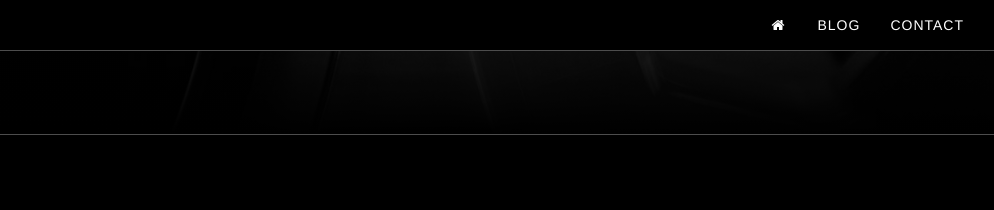
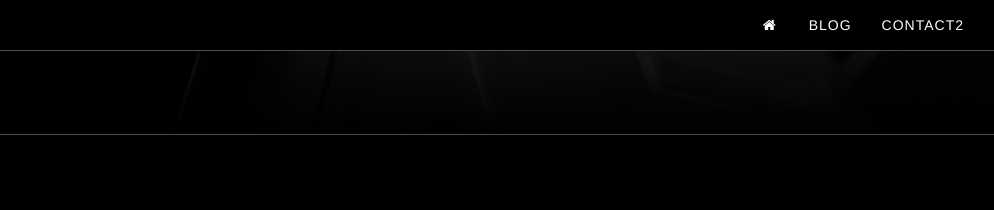
Before and after one commit to peterkraymond/peterkraymond.github.io, a Jekyll site: the page built from index.html, in a window 1280 px wide and 900 px high, scrolled down 766 px. Shown: the top 210 px of the window, without its empty margins (231-1225 px from the left). Built offline with Jekyll 4.4.1, drawn with Linux system fonts in a browser that asks for light colours; nearby versions of some CDN libraries; some of the changed text lies outside the part shown.

Commit message:
Update blog format for home page

```diff
--- a/_layouts/default.html
+++ b/_layouts/default.html
@@ -72,7 +72,7 @@
                         <a class="page-scroll" href="#blog">Blog</a>
                     </li>
                     <li>
-                        <a class="page-scroll" href="#contact">Contact</a>
+                        <a class="page-scroll" href="#contact">Contact2</a>
                     </li>
                 </ul>
             </div>
@@ -81,22 +81,7 @@
         <!-- /.container -->
     </nav>
 
-    <!-- Intro Header -->
-<!--     <header class="intro add-gradient">
-        <div class="intro-body">
-            <div class="container">
-                <div class="row">
-                    <div class="col-md-8 col-md-offset-2">
-
-                    	{{ content }}
-
-                    </div>
-                </div>
-            </div>
-        </div>
-    </header> -->
-
-    <!-- Blog Section -->
+    <!-- Content Section -->
     {{ content }}
 
     <!-- Contact Section -->
```
